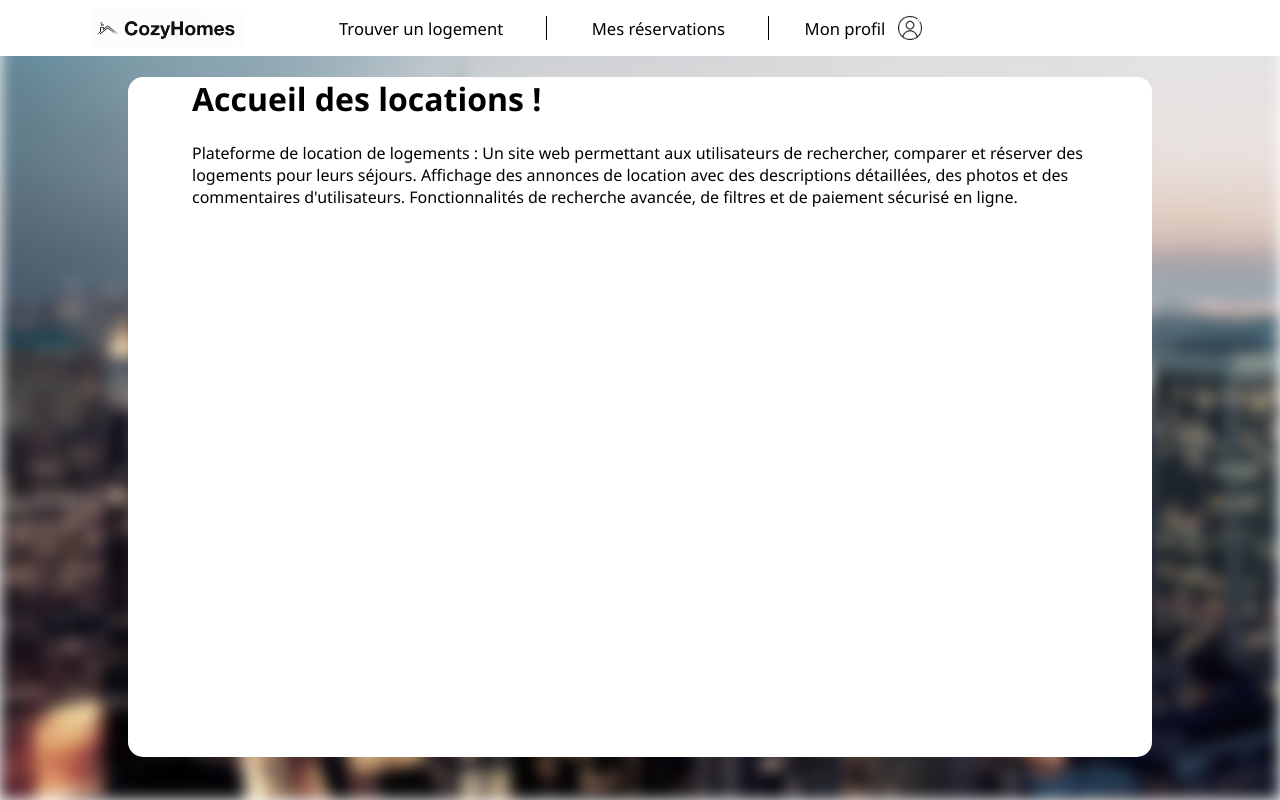
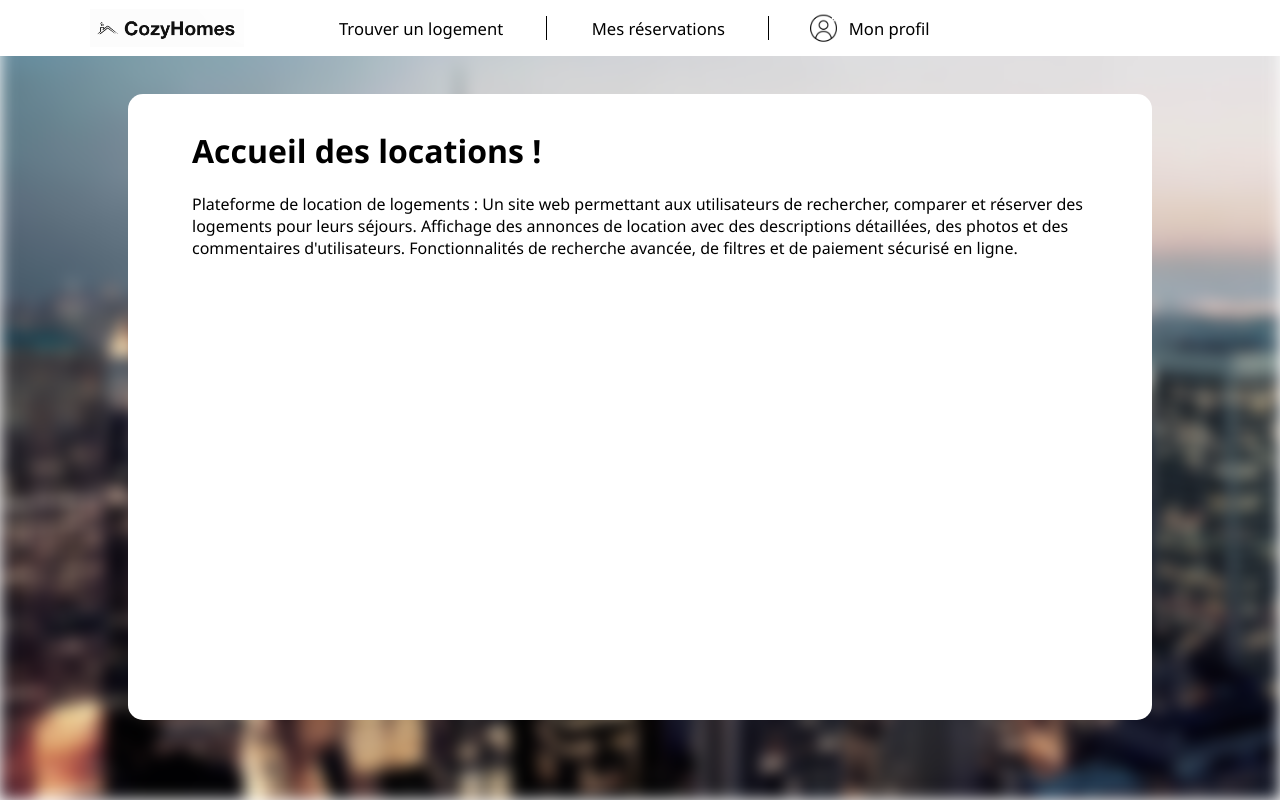
Before and after one commit to EmileBlngr/CozyHomes, a React (Create React App) app in the folder app/: page / in a window 1280 px wide. Built offline with nearby package versions, Linux system fonts and the light colour scheme.

Commit message:
Composant Header complétement fini

```diff
--- a/app/src/modules/Header.tsx
+++ b/app/src/modules/Header.tsx
@@ -26,8 +26,11 @@ function Header() {
 
                     <li className="containerProfile">
                         <Link to="/">
-                            <img src={profileLogo} alt="logoHeader" className="imageProfil"/>
-                            <span>Mon profil </span>
+                            {!isMenuOpen && (
+                                <img src={profileLogo} alt="logoHeader" className="imageProfil"/>
+                            )}
+
+                            <span>Mon profil</span>
                         </Link>
                     </li>
                 </ul>
--- a/app/src/styles/modules/header.css
+++ b/app/src/styles/modules/header.css
@@ -58,11 +58,11 @@ nav {
 }
 .imageProfil {
     height: auto;
-    width: 15%;
+    width: 13%;
     position: absolute;
     transform: translate(0, -50%);
     top: 50%;
-    left: 80%;
+    left: 20%;
 }
 
 .logoHeader {
@@ -74,8 +74,7 @@ nav {
     position: relative;
     align-items: center;
     justify-content: center;
-    padding-left: 4%;
-    margin-right: 1%;
+    padding-left: 9%;
 }
 
 .containerProfile::after {
@@ -100,7 +99,6 @@ nav {
     }
 
     .menu-open {
-      display: block;
       display: flex;
       flex-direction: column;
       position: fixed;
@@ -123,9 +121,8 @@ nav {
 
     li {
         width: 100%;
-        background-color: red;
         position: relative;
-        font-size: 2vmax;
+        font-size: 2.5vmax;
         padding: 5%;
         padding-inline: 0%;
     }
@@ -135,11 +132,13 @@ nav {
     }
 
     .hamburger-menu {
+      position: fixed;
+      right: 3%;
       display: flex;
       flex-direction: column;
       justify-content: center;
       align-items: center;
-      width: 40px;
+      width: 30px;
       height: 28px;
       cursor: pointer;
       transition: transform 0.3s ease;
@@ -171,4 +170,7 @@ nav {
   .imageProfil {
     display: none;
   }
+  .containerProfile {
+    padding-left: 0%;
+  }
 }
--- a/app/src/styles/screens/screen.css
+++ b/app/src/styles/screens/screen.css
@@ -31,14 +31,15 @@ body {
   width: 70%;
   padding-left: 5%;
   padding-right: 5%;
+  padding-block: 1%;
   border-radius: 15px;
-  height: 85%;
+  height: 75%;
   max-width: 100%;
   justify-content: flex-start;
   margin-top: auto;
   margin: auto;
   background-color: rgb(255, 255, 255);
-  flex: 4;
+  margin-top: 3%;
 }
 
 .webContainerConnexion {
@@ -52,8 +53,9 @@ body {
 @media (max-width: 768px) {
   .webContainer {
     /* Styles spécifiques à la version mobile */
-    width: 100%;
+    width: 90%;
     padding: 0%;
+    padding-inline: 5%;
     padding-top: 2%;
     border-radius: 0;
     height: auto;
```
